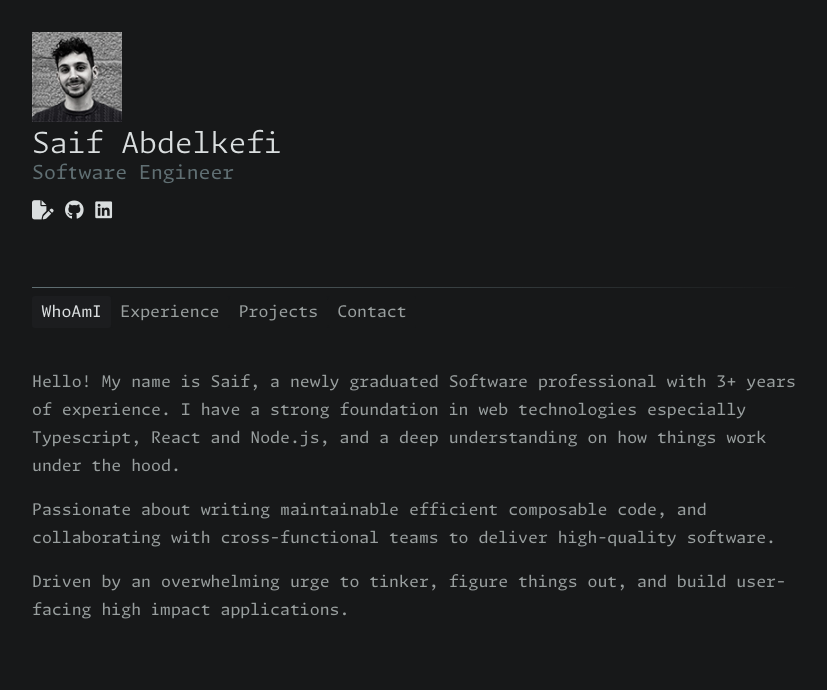
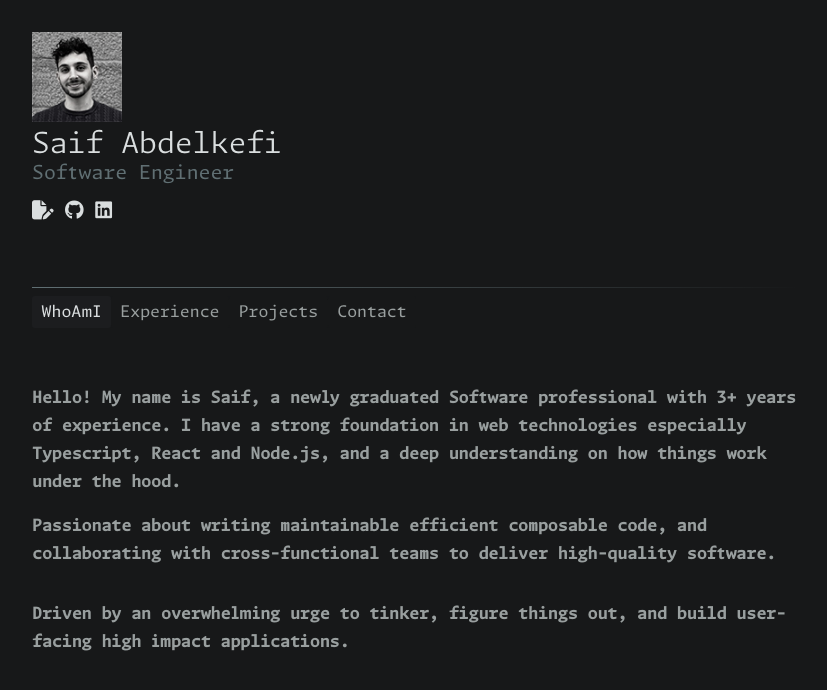
Before and after one commit to SaifAbdkf/personal-website, a React (Vite) app in the folder saif-website/: page / in a window 1280 px wide. Shown: the top 690 px of the page, without its empty margins (224-1051 px from the left). Built offline with nearby package versions, Linux system fonts and the light colour scheme.

Commit message:
Animation Added

```diff
--- a/saif-website/src/Contact.module.css
+++ b/saif-website/src/Contact.module.css
@@ -5,3 +5,25 @@
     color: var(--text-color);
   }
 }
+.email{
+  font-weight: bold;
+  display: inline-block;
+  animation: jump 0.5s ease-in-out forwards; /* Apply jump animation for 3 seconds */
+}@keyframes jump {
+  0% {
+    transform: translateY(0);
+  }
+  25% {
+    transform: translateY(-10px); /* Move up */
+  }
+  50% {
+    transform: translateY(0); /* Go back to the original position */
+  }
+  75% {
+    transform: translateY(10); /* Go back to the original position */
+  }
+
+  100% {
+    transform: translateY(0);
+  }
+}
--- a/saif-website/src/Contact.tsx
+++ b/saif-website/src/Contact.tsx
@@ -7,8 +7,6 @@ export default function Contact() {
         Let's work on something together, you can reach me on my email
         <span className={styles.email}> hello@saifabdelkefi.com</span>
       </p>
-
-
     </div>
   );
 }
--- a/saif-website/src/Experience.css
+++ b/saif-website/src/Experience.css
@@ -1,9 +1,6 @@
 ul {
   list-style-type: none;
   padding: 0px;
-}
-li {
-  /* margin-bottom: 1rem; */
 }
 
 .jobTitleContainer {
--- a/saif-website/src/Experience.tsx
+++ b/saif-website/src/Experience.tsx
@@ -6,8 +6,8 @@ export default function Experience() {
       <ul>
         <li>
           <div>
-            <div className={"jobTitleContainer"}>
-              <h2 className={"jobTitle"}>Software Developer (Started as an Intern)</h2>
+            <div className={"jobTitleContainer "}>
+              <h2 className={"jobTitle jumpAnimationOfIntro"}>Software Developer (Started as an Intern)</h2>
               <span className={"date"}>May 2023 &#x2192; Aug 2024</span>
             </div>
             <h3>PixMob, Montreal</h3>
@@ -20,8 +20,8 @@ export default function Experience() {
 
         <li>
           <div>
-            <div className={"jobTitleContainer"}>
-              <h2 className={"jobTitle"}>Intern Developer</h2>
+            <div className={"jobTitleContainer "}>
+              <h2 className={"jobTitle jumpAnimationOfIntro"}>Intern Developer</h2>
               <span className={"date"}>May 2022 &#x2192; Apr 2023</span>
             </div>
             <h3>Raymond Chabot Grant Thornton, Montreal</h3>
@@ -35,8 +35,8 @@ export default function Experience() {
 
         <li>
           <div>
-            <div className={"jobTitleContainer"}>
-              <h2 className={"jobTitle"}>Coding teacher</h2>
+            <div className={"jobTitleContainer "}>
+              <h2 className={"jobTitle jumpAnimationOfIntro"}>Coding teacher</h2>
               <span className={"date"}>Sep 2021 &#x2192; May 2022</span>
             </div>
             <h3>BLI, Montreal</h3>
--- a/saif-website/src/Home.css
+++ b/saif-website/src/Home.css
@@ -4,3 +4,29 @@
     line-height: 1.75rem;
   }
 }
+
+
+.jumpAnimationOfIntro {
+  font-weight: bold;
+  display: inline-block;
+  animation: jump 0.5s ease-in-out forwards; /* Apply jump animation for 3 seconds */
+}
+
+@keyframes jump {
+  0% {
+    transform: translateY(0);
+  }
+  25% {
+    transform: translateY(-10px); /* Move up */
+  }
+  50% {
+    transform: translateY(0); /* Go back to the original position */
+  }
+  75% {
+    transform: translateY(10); /* Go back to the original position */
+  }
+
+  100% {
+    transform: translateY(0);
+  }
+}
--- a/saif-website/src/Home.tsx
+++ b/saif-website/src/Home.tsx
@@ -3,17 +3,17 @@ import "./Home.css";
 export default function Home() {
   return (
     <div className={"paragraphsContainer"}>
-      <p>
+      <p className="jumpAnimationOfIntro">
         Hello! My name is Saif, a newly graduated Software professional with 3+
         years of experience. I have a strong foundation in web technologies
         especially Typescript, React and Node.js, and a deep understanding on
         how things work under the hood.
-        <p>
+        <p className="jumpAnimationOfIntro">
           Passionate about writing maintainable efficient composable code, and
           collaborating with cross-functional teams to deliver high-quality
           software.
         </p>
-        <p>
+        <p className="jumpAnimationOfIntro">
           Driven by an overwhelming urge to tinker, figure things out, and build
           user-facing high impact applications.
         </p>
--- a/saif-website/src/Projects.module.css
+++ b/saif-website/src/Projects.module.css
@@ -11,6 +11,26 @@ li {
   color: var(--text-color);
   margin: 0px;
   font-weight: 400;
+  animation: jump 0.5s ease-in-out forwards; /* Apply jump animation for 0.5 seconds */
+}
+
+@keyframes jump {
+  0% {
+    transform: translateY(0);
+  }
+  25% {
+    transform: translateY(-10px); /* Move up */
+  }
+  50% {
+    transform: translateY(0); /* Go back to the original position */
+  }
+  75% {
+    transform: translateY(10); /* Go back to the original position */
+  }
+
+  100% {
+    transform: translateY(0);
+  }
 }
 
 a {
--- a/saif-website/src/Projects.tsx
+++ b/saif-website/src/Projects.tsx
@@ -12,7 +12,7 @@ export default function Project() {
           >
             <div>
               <h2 className={styles.projectTitle}>World Cup 2022 predictor</h2>
-              <p>
+              <p className=".jumpAnimationOfIntro">
                 An SVM model trained on a historical game results and FIFA video
                 game team ratings, running in the backend of a Django
                 application
```
